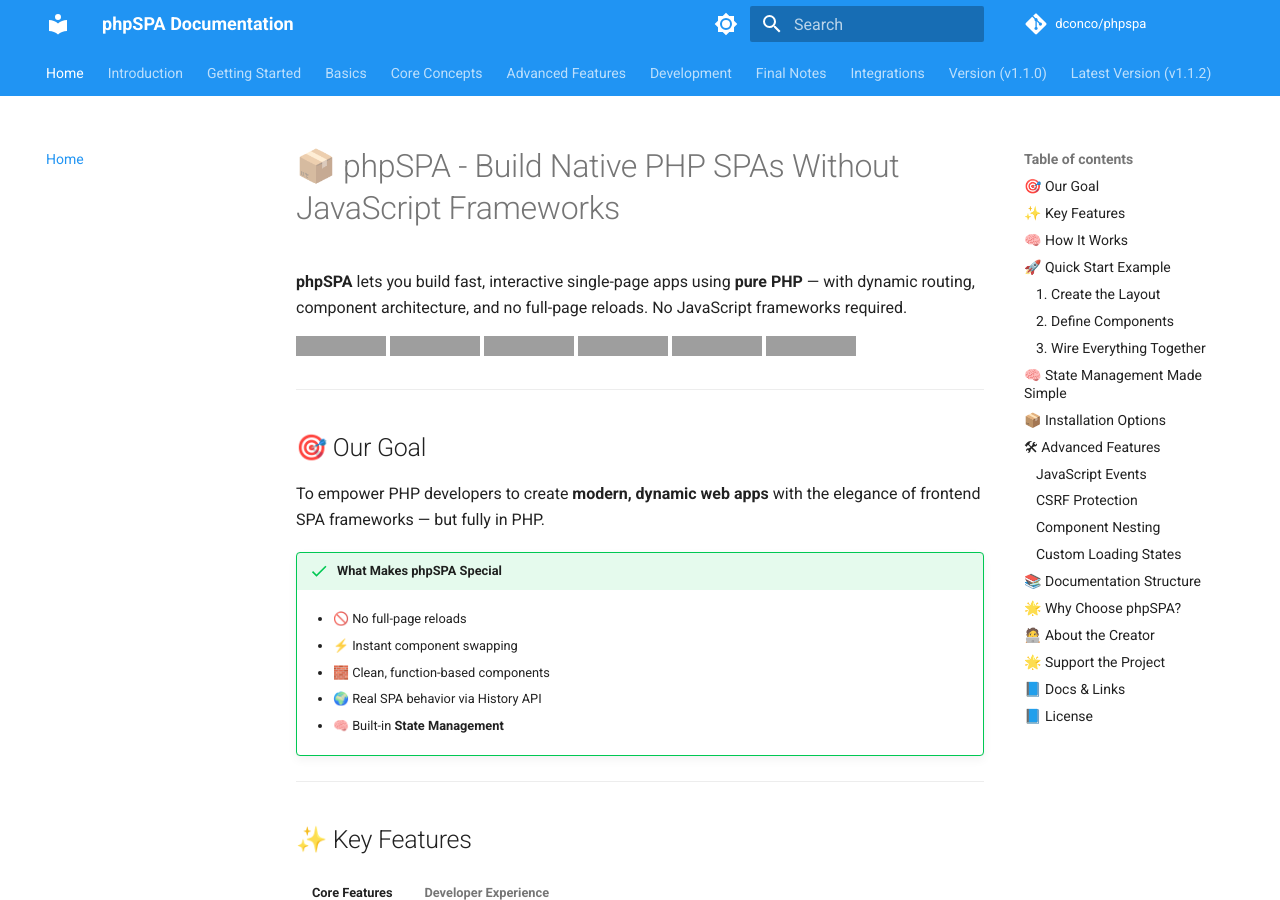
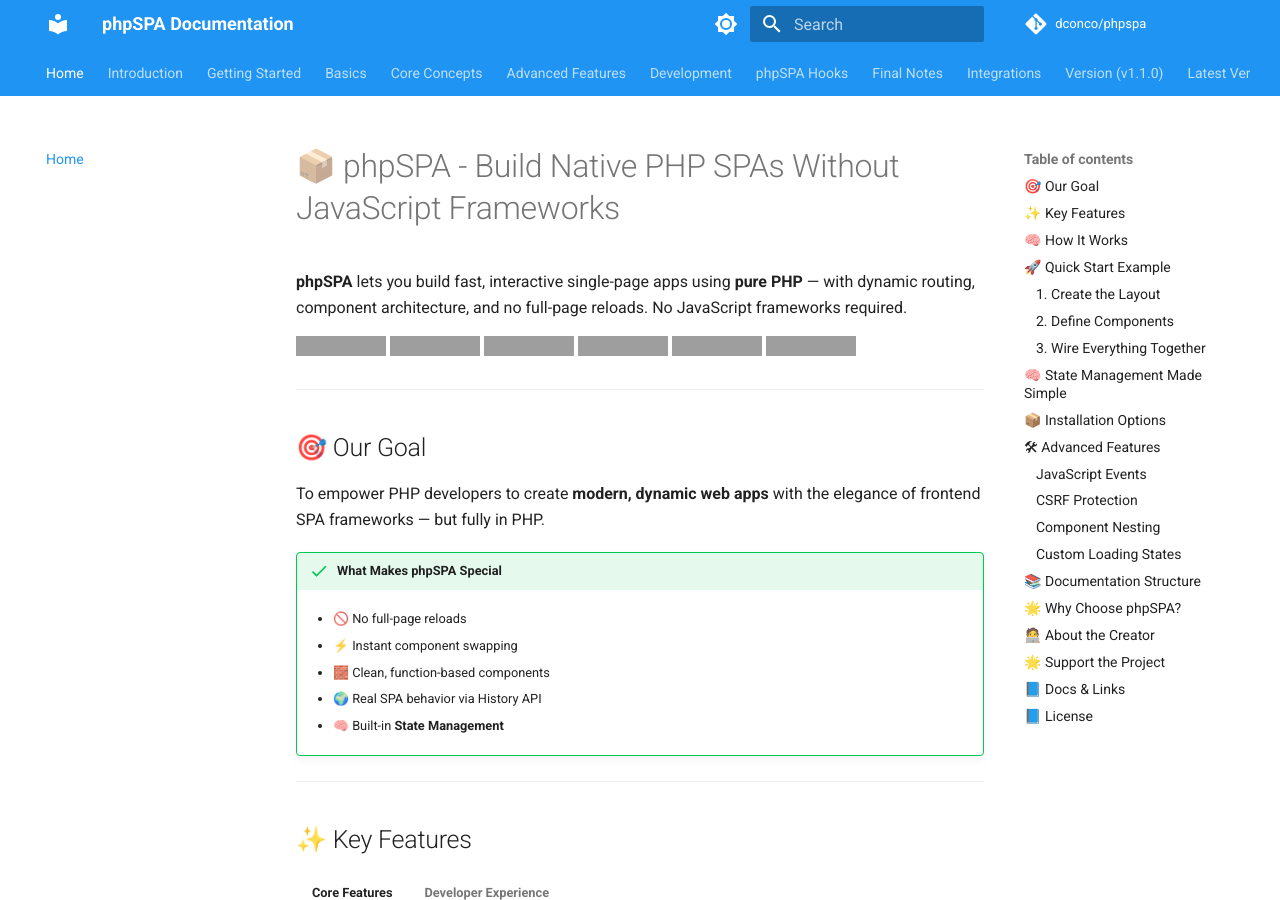
Before and after one commit to dconco/phpspa, an MkDocs documentation site: the page built from docs/index.md, in a window 1280 px wide and 900 px high, cut to the strip 0-900 px from the top of the window. Built offline with MkDocs 1.6.1 and Material for MkDocs 9.7.7, drawn with Linux system fonts in a browser that asks for light colours; comment, search, counter and statistics services are not loaded; the version menu is left out; grey boxes are pictures that could not be loaded.

Commit message:
edited link in docs

```diff
--- a/mkdocs.yml
+++ b/mkdocs.yml
@@ -87,6 +87,7 @@ nav:
         - Component Script and Styles: 18-component-script-and-styles.md
         - Handling Loading States: 19-handling-loading-states.md
         - Request Handling: 20-request-handling.md
+   - phpSPA Hooks: hooks-event.md
    - Final Notes: final-notes.md
    - Integrations:
         - 🌱 Introduction: ./integrations/index.md
```
